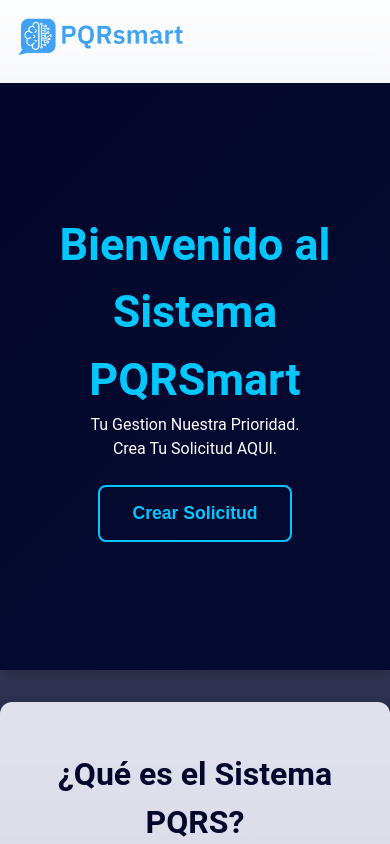
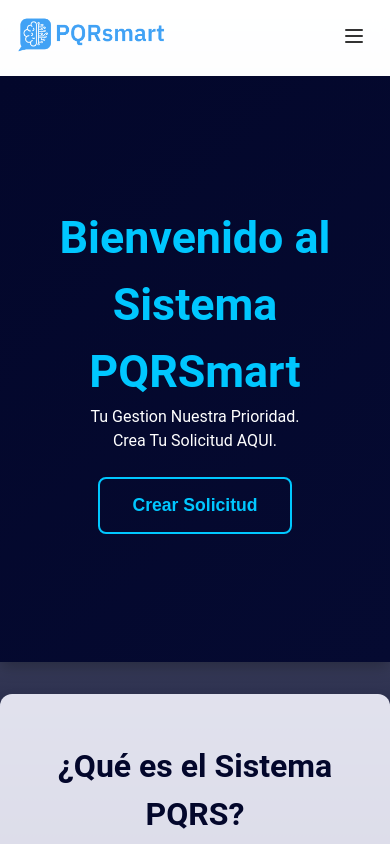
Before and after one commit to migueljgc/PQRSMARTFRONT, a React (Vite) app: page / in a window 390 px wide. Built offline with nearby package versions, Linux system fonts and the light colour scheme.

Commit message:
Se Coloca Menu En Header Para Telefonos

```diff
--- a/package.json
+++ b/package.json
@@ -13,6 +13,8 @@
   "dependencies": {
     "axios": "^1.7.7",
     "chart.js": "^4.4.5",
+    "lucide-react": "^0.460.0",
+    "nstall": "^0.2.0",
     "react": "^18.3.1",
     "react-chartjs-2": "^5.2.0",
     "react-data-table-component": "^7.6.2",
--- a/src/componentes/Inicio/Header.css
+++ b/src/componentes/Inicio/Header.css
@@ -1,6 +1,6 @@
 @import url('https://fonts.googleapis.com/css2?family=Poppins:wght@300;400&display=swap');
 
-*{
+* {
     margin: 0;
     padding: 0;
     box-sizing: border-box;
@@ -11,13 +11,12 @@ body {
     font-family: 'Poppins', sans-serif;
 }
 
-/* Header.css */
 .header {
     display: flex;
     justify-content: space-between;
-    align-items: center; /* Alinea verticalmente */
+    align-items: center;
     padding: 1.5rem 3rem;
-    background: rgba(255, 255, 255, 0.8);
+    background: rgba(255, 255, 255, 0.95);
     position: sticky;
     top: 0;
     z-index: 1000;
@@ -25,19 +24,12 @@ body {
     animation: slideDown 1s ease-in;
 }
 
-
 @keyframes slideDown {
     from { opacity: 0; transform: translateY(-30px); }
     to { opacity: 1; transform: translateY(0); }
 }
 
-.logo {
-
-    font-size: 1.5rem;
-    color: #03072B;
-}
-
-.logo img{
+.logo img {
     width: 20vh;
     height: auto;
 }
@@ -53,11 +45,43 @@ body {
     height: auto;
 }
 
+.mobile-menu-btn {
+    display: none;
+    background: none;
+    border: none;
+    cursor: pointer;
+    padding: 0.5rem;
+    color: #333;
+    transition: color 0.3s;
+}
+
+.mobile-menu-btn:hover {
+    color: #0078d7;
+}
+
+.nav-container {
+    display: flex;
+    align-items: center;
+}
+
 .nav {
     display: flex;
-    align-items: center; /* Centra los elementos verticalmente */
-    gap: 1.5rem; /* Espacio entre enlaces y botón */
+    align-items: center;
+    gap: 1.5rem;
 }
+
+.nav-link {
+    color: #333;
+    font-weight: 500;
+    text-decoration: none;
+    transition: color 0.3s, transform 0.3s;
+}
+
+.nav-link:hover {
+    color: #0078d7;
+    transform: scale(1.05);
+}
+
 
 .nav-link, .header-login-btn {
     color: #333;
@@ -213,7 +237,50 @@ body {
         width: 10vh;
         height: auto;
     }
+
+    .header {
+        padding: 1rem;
+    }
+
+    .mobile-menu-btn {
+        display: block;
+        z-index: 100;
+    }
+
+    .nav-container {
+        position: fixed;
+        top: 0;
+        right: -100%;
+        width: 100%;
+        height: 100vh;
+        background: rgba(255, 255, 255, 0.98);
+        transition: right 0.3s ease;
+        padding: 5rem 2rem;
+    }
+
+    .nav-container.open {
+        right: 0;
+    }
+
+    .nav {
+        flex-direction: column;
+        width: 100%;
+        align-items: center;
+        gap: 2rem;
+    }
+
+    .nav-link {
+        font-size: 1.2rem;
+    }
+
+    .header-login-btn {
+        margin: 1rem 0;
+        width: 200px;
+        text-align: center;
+    }
 }
+
+
 
 
 @media (max-width: 1366px) and (max-height: 768px) {
@@ -241,31 +308,17 @@ body {
     }
 }
 
-@media (max-width: 768px) {
-    .logomenu{
-        margin-left: 4vh;
-    }
-
-    .nav {
-        display: none; /* Oculta el menú de navegación para pantallas más pequeñas */
-    }
-    .Menus{
-        margin-top: 2.5vh;
-    }
-    .Menu-container {
-        display: block; /* Mostrar menú hamburguesa */
-    }
-}
 
 @media (max-width: 480px) {
     .logo img {
-        width: 20vh;
+        width: 150px;
     }
-    .header {
-        padding: 1rem;
+
+    .nav-link {
+        font-size: 1.1rem;
     }
+
     .header-login-btn {
-        font-size: 0.8rem;
-        padding: 0.4rem 0.8rem;
+        width: 180px;
     }
 }
--- a/src/componentes/Inicio/Header.jsx
+++ b/src/componentes/Inicio/Header.jsx
@@ -2,30 +2,50 @@
 import React, { useEffect, useState } from 'react';
 import './Header.css';
 import { useNavigate } from 'react-router-dom';
+import { Menu, X } from 'lucide-react';
 import Modal from './Modal.jsx';
 import { LuMenu } from 'react-icons/lu';
 import { UserinfoAmin, UserinfoSecre, UserinfoUser } from '../Userinfo.jsx';
 
 export function Header() {
     const [isModalOpen, setIsModalOpen] = useState(false);
+    const [isMenuOpen, setIsMenuOpen] = useState(false);
+    const navigate = useNavigate();
 
     const handleOpenModal = () => setIsModalOpen(true);
     const handleCloseModal = () => setIsModalOpen(false);
-    const navigate = useNavigate();
+    const toggleMenu = () => setIsMenuOpen(!isMenuOpen);
 
     return (
         <header className="header">
             <div className="logo">
                 <img src="/images/PQRSmart-Logo.png" alt="PQRSmart Logo" />
             </div>
-            <nav className="nav">
-                <a href="#inicio" className="nav-link">Inicio</a>
-                <a href="#que-es" className="nav-link">¿Que es?</a>
-                <a href="#como-funciona" className="nav-link">Cómo Funciona</a>
-                <a href="#crear-solicitud" className="nav-link" onClick={handleOpenModal}>Crear Solicitud</a>
-                <a href="#contacto" className="nav-link">Contacto</a>
-                <button className="header-login-btn" onClick={() => { navigate('/Login') }}>Iniciar Sesión</button>
-            </nav>
+
+            <button
+                className="mobile-menu-btn"
+                onClick={toggleMenu}
+                aria-label="Toggle menu"
+            >
+                {isMenuOpen ? <X size={24} /> : <Menu size={24} />}
+            </button>
+
+            <div className={`nav-container ${isMenuOpen ? 'open' : ''}`}>
+                <nav className="nav">
+                    <a href="#inicio" className="nav-link" onClick={() => setIsMenuOpen(false)}>Inicio</a>
+                    <a href="#que-es" className="nav-link" onClick={() => setIsMenuOpen(false)}>¿Que es?</a>
+                    <a href="#como-funciona" className="nav-link" onClick={() => setIsMenuOpen(false)}>Cómo Funciona</a>
+                    <a href="#crear-solicitud" className="nav-link" onClick={() => {
+                        handleOpenModal();
+                        setIsMenuOpen(false);
+                    }}>Crear Solicitud</a>
+                    <a href="#contacto" className="nav-link" onClick={() => setIsMenuOpen(false)}>Contacto</a>
+                    <button className="header-login-btn" onClick={() => {
+                        navigate('/Login');
+                        setIsMenuOpen(false);
+                    }}>Iniciar Sesión</button>
+                </nav>
+            </div>
             <Modal isOpen={isModalOpen} onClose={handleCloseModal} />
         </header>
     );
```
Also changed, not shown: 1 other file (tests, documents, lock files or other folders).
